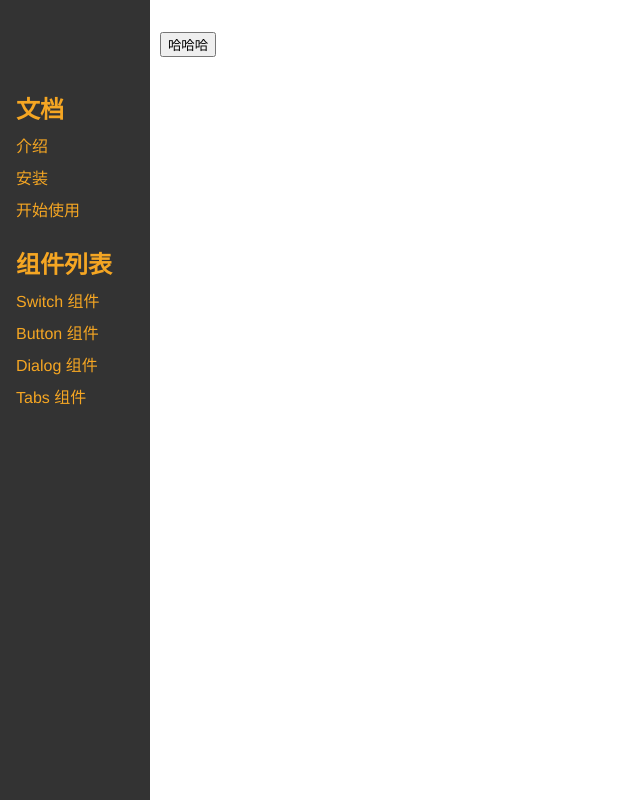
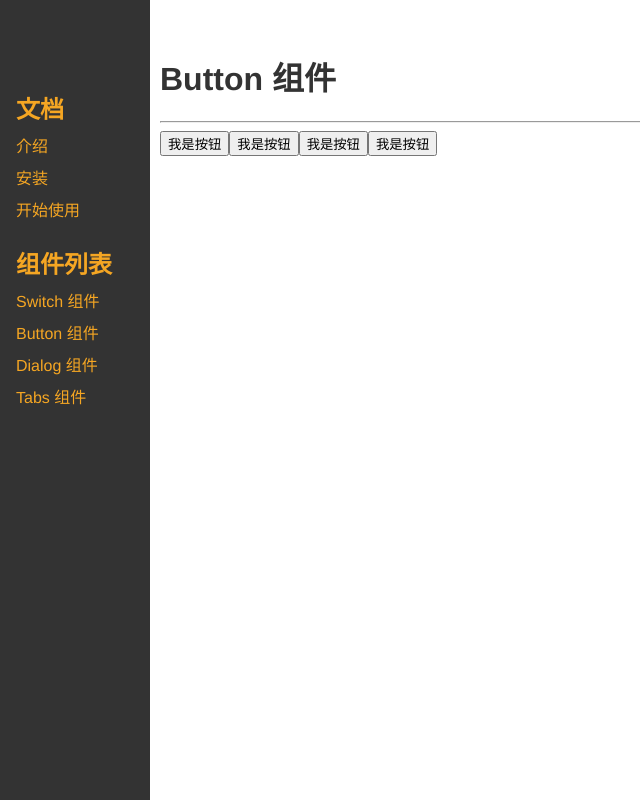
Before and after one commit to Yung-Sun/Shidan-UI, a Vue app: page /#/doc/button in a window 1280 px wide. Shown: the whole page, without its empty margins (0-640 px from the left). Built offline with nearby package versions, Linux system fonts and the light colour scheme; some icons are missing.

Commit message:
添加theme属性

```diff
--- a/src/components/ButtonDemo.vue
+++ b/src/components/ButtonDemo.vue
@@ -1,7 +1,10 @@
 <template>
-  <Button @click="Onclick" @focus="Onclick" @mouseover="Onclick">
-    哈哈哈
-  </Button>
+  <h1>Button 组件</h1>
+  <hr />
+  <Button>我是按钮</Button>
+  <Button theme="button"> 我是按钮 </Button>
+  <Button theme="link"> 我是按钮 </Button>
+  <Button theme="text"> 我是按钮 </Button>
 </template>
 
 <script lang="ts">
--- a/src/lib/Button.vue
+++ b/src/lib/Button.vue
@@ -1,11 +1,18 @@
 <template>
-  <button>
+  <button :class="`theme-${theme}`">
     <slot />
   </button>
 </template>
 
 <script>
-export default {};
+export default {
+  props: {
+    theme: {
+      type: String,
+      default: "button",
+    },
+  },
+};
 </script>
 
 <style lang="scss" scoped>
```
